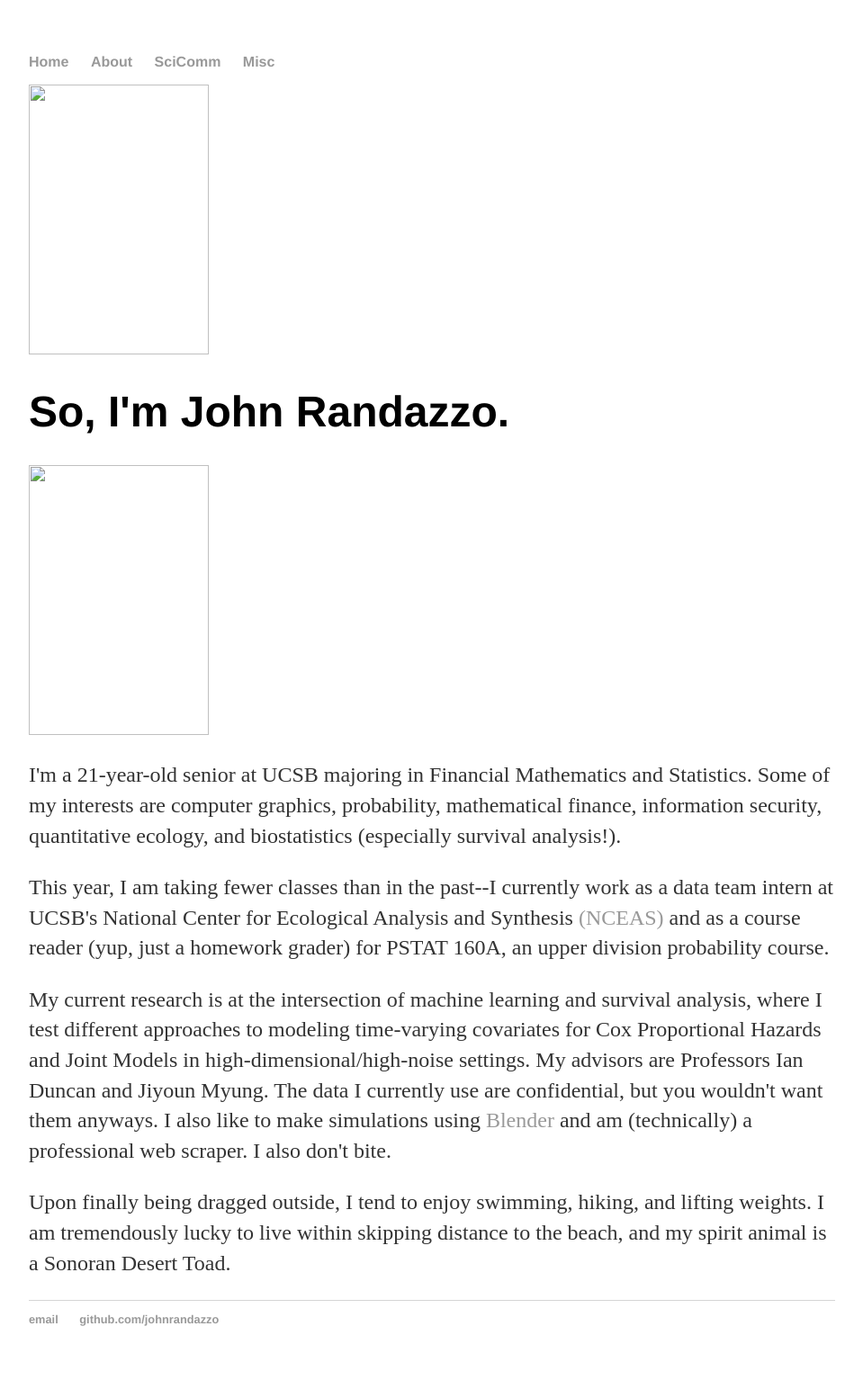
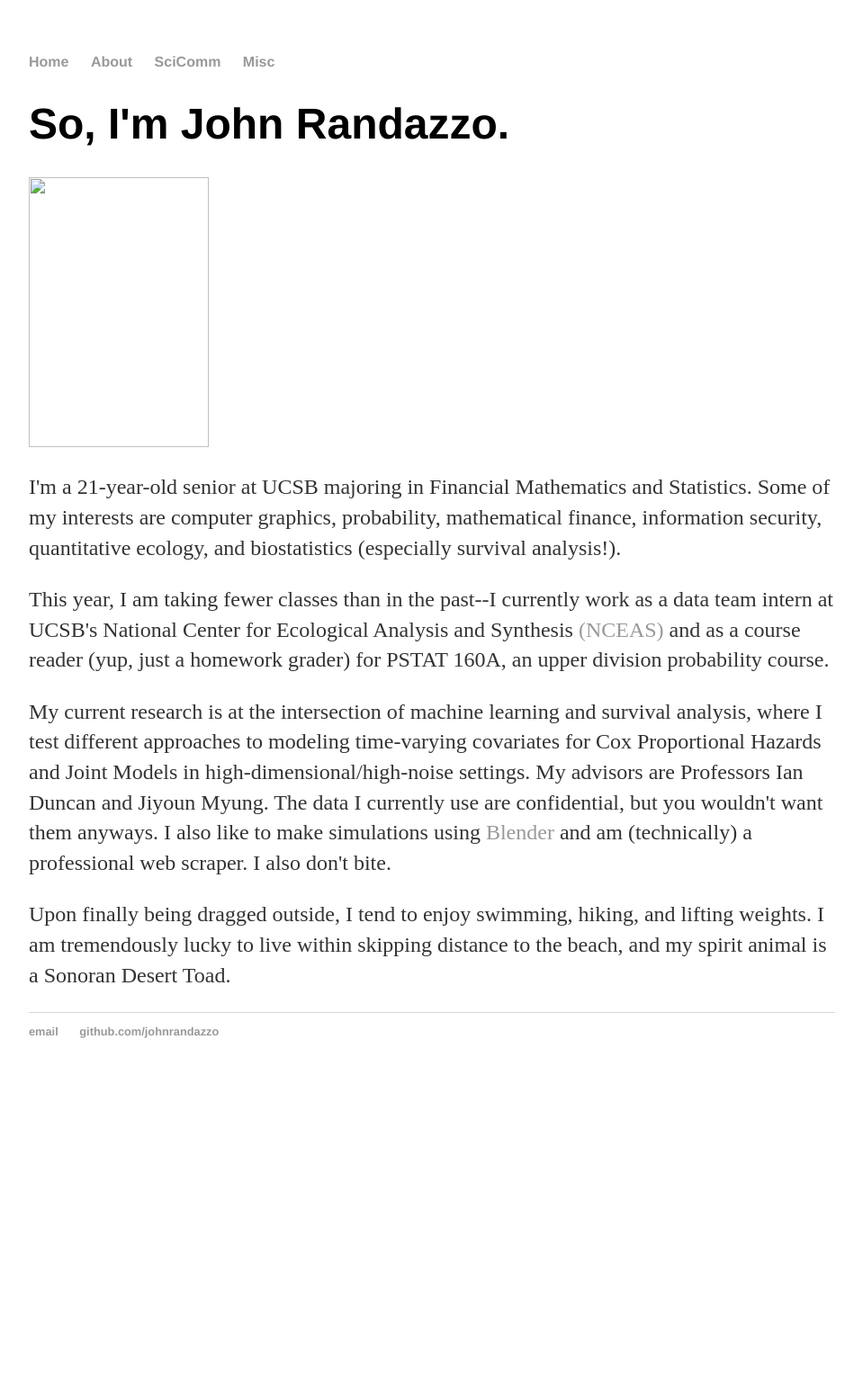
Before and after one commit to johnrandazzo/johnrandazzo.github.io, a Jekyll site: the page built from about/index.html, in a window 1280 px wide. Shown: the whole page at 90% size, without its empty margins (160-1119 px from the left). Built offline with Jekyll 4.4.1, drawn with Linux system fonts in a browser that asks for light colours; after the commit the page ends 1214 px from its top, so only the background shows below that.

Commit message:
Update index.html

```diff
--- a/about/index.html
+++ b/about/index.html
@@ -2,8 +2,6 @@
 layout: default
 title: About Me
 ---
-
-<img src="pics/IMG_1127%20(1).PNG" width="200" height="300" class="img-responsive" alt=""> </div>
 
 
 <div class="blurb">
```
